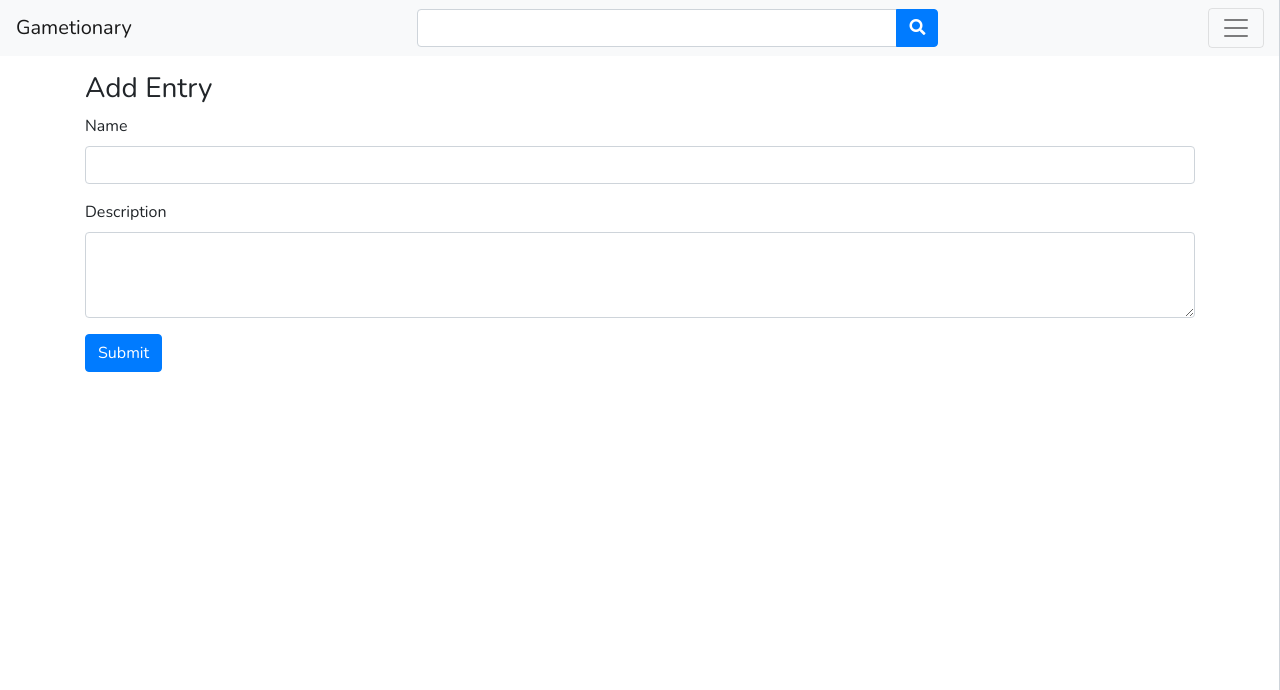
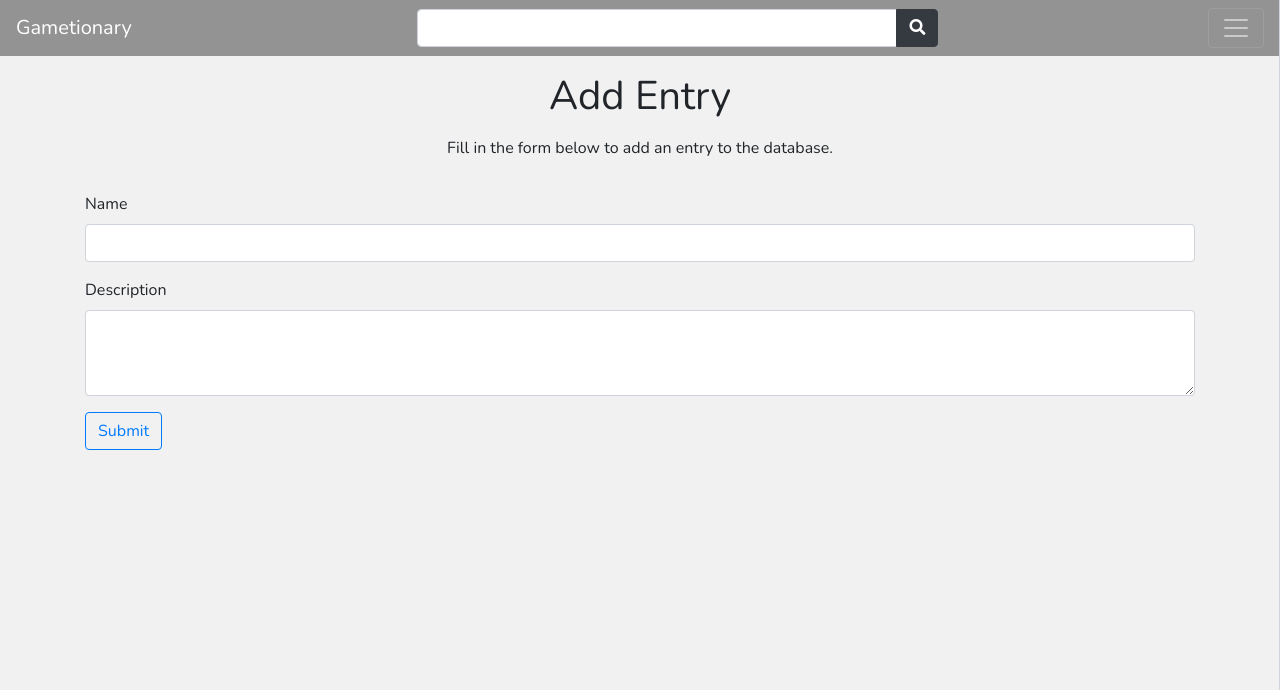
Before and after one commit to DTierneyDev/Gametionary, a Flask app: page /add_entry in a window 1280 px wide. Shown: the top 690 px of the page. Run offline with Flask 2, Linux system fonts and the light colour scheme; some libraries are stand-ins or nearby versions.

Commit message:
Format changes to a few pages. Colours changed to a more monochrome theme.

```diff
--- a/static/css/style.css
+++ b/static/css/style.css
@@ -1,5 +1,6 @@
 body {
     font-family: 'Nunito', sans-serif;
+    background: #f1f1f1;
 }
 
 /* ---- CONTAINERS ---- */
@@ -12,11 +13,18 @@ body {
     margin: 1em 0;
     padding: 1em;
     border-style: solid;
+    border-radius: .25rem;
 }
 
 /* ---- FORM-CONTROLS ---- */
 .navbar-search {
     min-width: 30em !important;
+}
+
+/* ---- NAVBAR ---- */
+
+.bg-dark {
+    background-color: #939393 !important;
 }
 
 /* ---- SIDEBAR ---- */
--- a/templates/addentry.html
+++ b/templates/addentry.html
@@ -1,12 +1,24 @@
 {% extends 'base.html' %}
 {% block content %}
 
+<!-- INTRODUCTION -->
+<div class="container mt-3 mb-3">
+    <div class="row text-center mb-2">
+        <div class="col-12">
+            <h1>Add Entry</h1>
+        </div>
+    </div>
+    <div class="row text-center">
+        <div class="col-12">
+            <p>
+                Fill in the form below to add an entry to the database.
+            </p>
+        </div>
+    </div>
+</div>
+<!-- /INTRODUCTION -->
+
 <div class="container my-3">
-	<div class="row">
-		<div class="col-12">
-			<h3>Add Entry</h3>
-		</div>
-	</div>
 	<div class="row">
 		<div class="col-12">
             <!-- ADDFORM -->
@@ -22,7 +34,7 @@
                 <div class="form-group">
                     <input type="number" class="form-control" id="upvotes" name="upvotes" value="0" hidden>
                 </div>
-                <button type="submit" class="btn btn-primary">Submit</button>
+                <button type="submit" class="btn btn-outline-primary">Submit</button>
 			</form>
             <!-- ADDFORM -->
 		</div>
--- a/templates/az.html
+++ b/templates/az.html
@@ -4,7 +4,7 @@
 <div class="container page-container">
 
     <!-- INTRODUCTION -->
-    <div class="container mt-3 mb-5">
+    <div class="container mt-3 mb-3">
 		<div class="row text-center mb-2">
 			<div class="col-12">
                 <h1>A-Z List</h1>
@@ -41,7 +41,7 @@
 				<a class="btn btn-outline-success entry-upvote-button" href="{{url_for('add_upvote', page='az', entry_id=entry._id)}}"><i class="far fa-thumbs-up"></i><span class="entry-upvotes">  {{entry.upvotes}}</span></a>
 			</div>
 			<div class="col-6 text-right">
-				<a class="btn btn-primary entry-edit-button" href="{{url_for('edit_entry', entry_id=entry._id)}}"><i class="fas fa-pencil-alt"></i> Edit</a>
+				<a class="btn btn-outline-primary entry-edit-button" href="{{url_for('edit_entry', entry_id=entry._id)}}"><i class="fas fa-pencil-alt"></i> Edit</a>
 			</div>
 		</div>
 	</div>
--- a/templates/base.html
+++ b/templates/base.html
@@ -15,7 +15,7 @@
 <body>
     <!-- SIDEBAR -->
     <div id="sidebar" class="sidebar navbar-light bg-light">
-        <button class="navbar-toggler closebtn" type="button" onclick="closeNav()" aria-controls="sidebarToggler" aria-expanded="false" aria-label="Toggle navigation">
+        <button class="navbar-toggler closebtn" type="button" onclick="closeNav()">
             <span class="navbar-toggler-icon"></span>
         </button>
         <ul class="navbar-nav mr-auto mt-2 mt-lg-0">
@@ -43,41 +43,19 @@
 
     <div id="main" class="container-fluid px-0">
     <!-- NAVBAR -->
-	<nav class="navbar navbar-light bg-light">
+	<nav class="navbar navbar-dark bg-dark">
 		<a class="navbar-brand" href="{{url_for('index')}}">Gametionary</a>
 		<form class="d-none d-md-block" action="{{url_for('search_db')}}" method="POST">
             <div class="input-group">
                 <input type="text" class="form-control navbar-search" id="search_term" name="search_term" required>
                 <div class="input-group-append">
-                    <button type="submit" class="btn btn-primary"><i class="fas fa-search"></i></button>
+                    <button type="submit" class="btn btn-dark"><i class="fas fa-search"></i></button>
                 </div>
             </div>
         </form>
-		<button class="navbar-toggler" type="button" data-toggle="collapse" data-target="#sidebarToggler" onclick="openNav()" aria-controls="sidebarToggler" aria-expanded="false" aria-label="Toggle navigation">
+		<button class="navbar-toggler" type="button" onclick="openNav()">
             <span class="navbar-toggler-icon"></span>
         </button>
-		<!-- <div class="collapse navbar-collapse" id="navbarToggler">
-			<ul class="navbar-nav mr-auto mt-2 mt-lg-0">
-				<li class="nav-item active">
-					<a class="nav-link" href="{{url_for('index')}}">Home</a>
-				</li>
-				<li class="nav-item">
-					<a class="nav-link" href="{{url_for('az')}}">A-Z List</a>
-				</li>
-				<li class="nav-item">
-					<a class="nav-link" href="{{url_for('top_rated')}}">Top Rated</a>
-				</li>
-				<li class="nav-item">
-					<a class="nav-link" href="{{url_for('random')}}">Random</a>
-				</li>
-				<li class="nav-item">
-					<a class="nav-link" href="{{url_for('add_entry')}}">Add Entry</a>
-				</li>
-                <li class="nav-item">
-					<a class="nav-link" href="{{url_for('search')}}">Search</a>
-				</li>
-			</ul>
-		</div> -->
 	</nav>
     <!-- /NAVBAR -->
 
--- a/templates/index.html
+++ b/templates/index.html
@@ -13,7 +13,7 @@
         <div class="row text-center">
 			<div class="col-12">
 				<p>
-					Your source of gamer language.</br>
+					Your source of gamer language.<br>
 					Search, add to and edit the library to help people better understand the race know as "Gamers".
 				</p>
 			</div>
@@ -63,7 +63,7 @@
 				<a class="btn btn-outline-success entry-upvote-button" href="{{url_for('add_upvote', page='index', entry_id=entry._id)}}"><i class="far fa-thumbs-up"></i><span class="entry-upvotes">  {{entry.upvotes}}</span></a>
 			</div>
 			<div class="col-6 text-right">
-				<a class="btn btn-primary entry-edit-button" href="{{url_for('edit_entry', entry_id=entry._id)}}"><i class="fas fa-pencil-alt"></i> Edit</a>
+				<a class="btn btn-outline-primary entry-edit-button" href="{{url_for('edit_entry', entry_id=entry._id)}}"><i class="fas fa-pencil-alt"></i> Edit</a>
 			</div>
 		</div>
 	</div>
--- a/templates/random.html
+++ b/templates/random.html
@@ -4,7 +4,7 @@
 <div class="container page-container">
 
     <!-- INTRODUCTION -->
-    <div class="container mt-3 mb-5">
+    <div class="container mt-3 mb-3">
 		<div class="row text-center mb-2">
 			<div class="col-12">
                 <h1>Random</h1>
@@ -41,7 +41,7 @@
 				<a class="btn btn-outline-success entry-upvote-button" href="{{url_for('add_upvote', page='random', entry_id=entry._id)}}"><i class="far fa-thumbs-up"></i><span class="entry-upvotes">  {{entry.upvotes}}</span></a>
 			</div>
 			<div class="col-6 text-right">
-				<a class="btn btn-primary entry-edit-button" href="{{url_for('edit_entry', entry_id=entry._id)}}"><i class="fas fa-pencil-alt"></i> Edit</a>
+				<a class="btn btn-outline-primary entry-edit-button" href="{{url_for('edit_entry', entry_id=entry._id)}}"><i class="fas fa-pencil-alt"></i> Edit</a>
 			</div>
 		</div>
 	</div>
--- a/templates/toprated.html
+++ b/templates/toprated.html
@@ -4,7 +4,7 @@
 <div class="container page-container">
 
     <!-- INTRODUCTION -->
-    <div class="container mt-3 mb-5">
+    <div class="container mt-3 mb-3">
 		<div class="row text-center mb-2">
 			<div class="col-12">
                 <h1>Top Rated</h1>
@@ -41,7 +41,7 @@
 				<a class="btn btn-outline-success entry-upvote-button" href="{{url_for('add_upvote', page='top_rated', entry_id=entry._id)}}"><i class="far fa-thumbs-up"></i><span class="entry-upvotes">  {{entry.upvotes}}</span></a>
 			</div>
 			<div class="col-6 text-right">
-				<a class="btn btn-primary entry-edit-button" href="{{url_for('edit_entry', entry_id=entry._id)}}"><i class="fas fa-pencil-alt"></i> Edit</a>
+				<a class="btn btn-outline-primary entry-edit-button" href="{{url_for('edit_entry', entry_id=entry._id)}}"><i class="fas fa-pencil-alt"></i> Edit</a>
 			</div>
 		</div>
 	</div>
```
Also changed, not shown: templates/editentry.html (+17 -6 lines), templates/search.html (+4 -4 lines), README.md.
